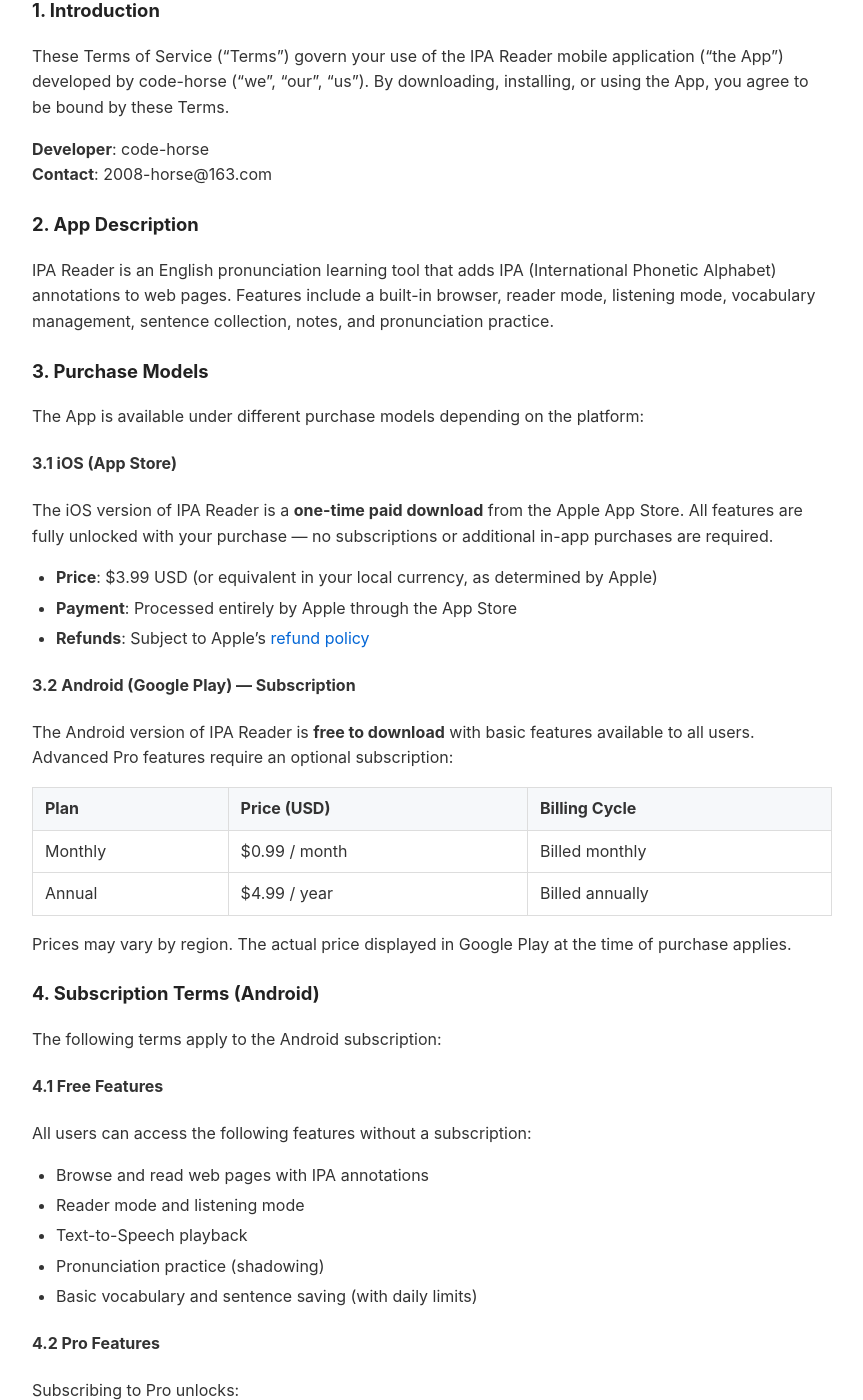
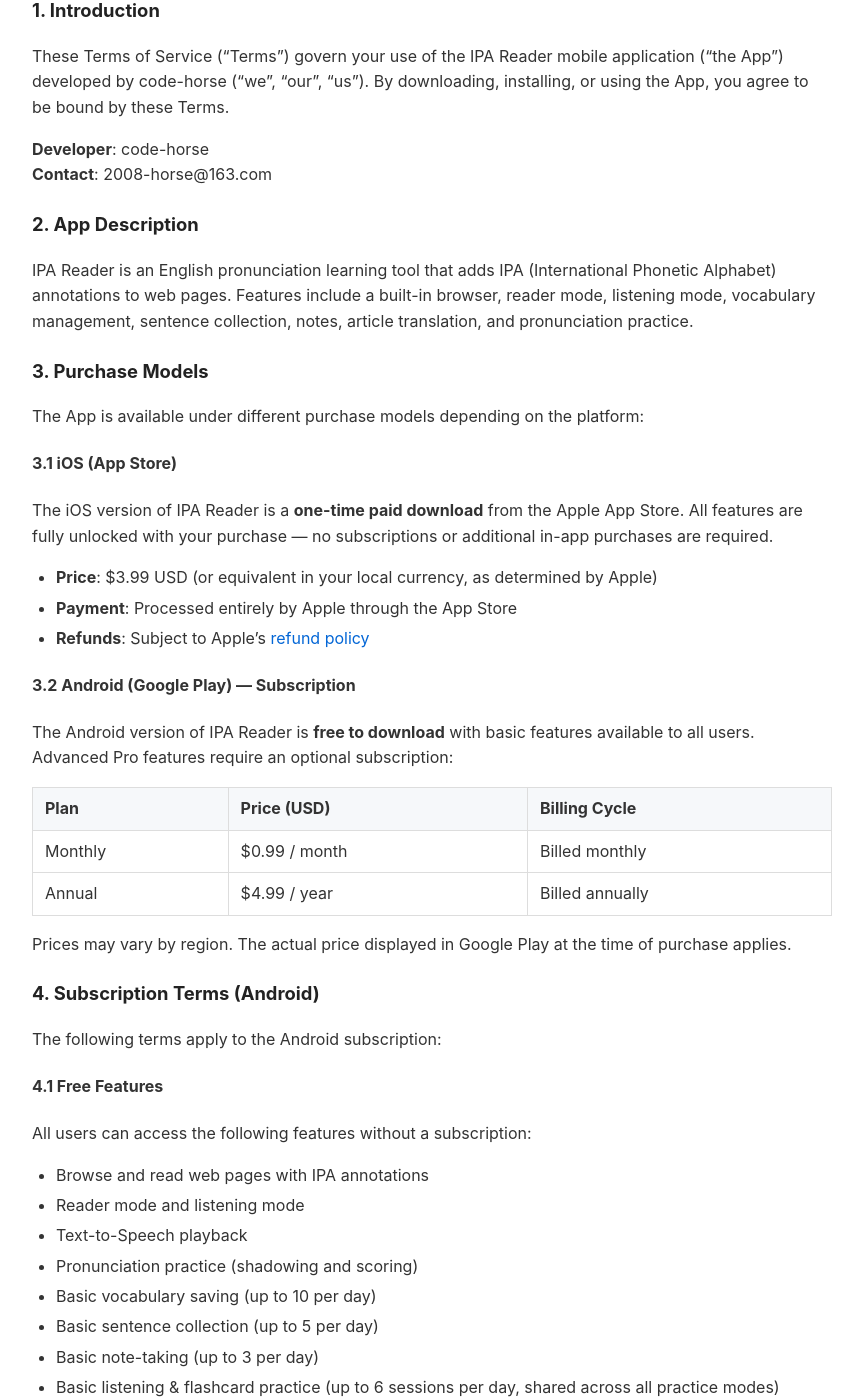
Before and after one commit to code-horse/ipa-reader-site, a Jekyll site: the page built from terms-of-service.md, in a window 1280 px wide and 1400 px high, scrolled down 310 px. Shown: the whole window, without its empty margins (208-1071 px from the left). Built offline with Jekyll 4.4.1, drawn with Linux system fonts in a browser that asks for light colours; some of the changed text lies outside the part shown.

Commit message:
按应用实现更新 support 和 terms-of-service 页面
- terms-of-service: Pro 功能列表补充「无限文章翻译」，
  Free 功能明确列出全部 5 类每日额度（词汇10/句子5/笔记3/练习6/翻译3），
  App Description 补充翻译功能
- support: About 描述补充翻译功能，
  修正 Reader Mode FAQ 入口为「地址栏」而非「底部工具栏」，
  新增 Translation FAQ（使用方式与免费额度说明），
  新增 Android Free Quotas FAQ（完整额度表格）
- privacy-policy: 经核对与代码实现一致，无需修改

```diff
--- a/terms-of-service.md
+++ b/terms-of-service.md
@@ -22,7 +22,7 @@ These Terms of Service ("Terms") govern your use of the IPA Reader mobile applic
 
 ### 2. App Description
 
-IPA Reader is an English pronunciation learning tool that adds IPA (International Phonetic Alphabet) annotations to web pages. Features include a built-in browser, reader mode, listening mode, vocabulary management, sentence collection, notes, and pronunciation practice.
+IPA Reader is an English pronunciation learning tool that adds IPA (International Phonetic Alphabet) annotations to web pages. Features include a built-in browser, reader mode, listening mode, vocabulary management, sentence collection, notes, article translation, and pronunciation practice.
 
 ### 3. Purchase Models
 
@@ -58,8 +58,14 @@ All users can access the following features without a subscription:
 - Browse and read web pages with IPA annotations
 - Reader mode and listening mode
 - Text-to-Speech playback
-- Pronunciation practice (shadowing)
-- Basic vocabulary and sentence saving (with daily limits)
+- Pronunciation practice (shadowing and scoring)
+- Basic vocabulary saving (up to 10 per day)
+- Basic sentence collection (up to 5 per day)
+- Basic note-taking (up to 3 per day)
+- Basic listening & flashcard practice (up to 6 sessions per day, shared across all practice modes)
+- Basic article translation (up to 3 per day)
+
+Daily free quotas reset automatically at midnight each day.
 
 #### 4.2 Pro Features
 
@@ -67,9 +73,9 @@ Subscribing to Pro unlocks:
 
 - Unlimited vocabulary saving
 - Unlimited sentence collection
-- Unlimited listening practice sessions
-- Unlimited flashcard practice sessions
-- Sentence notes
+- Unlimited listening & flashcard practice
+- Unlimited sentence notes
+- Unlimited article translation
 
 #### 4.3 Billing and Auto-Renewal
 
```
Also changed, not shown: support.md (+25 -2 lines).
